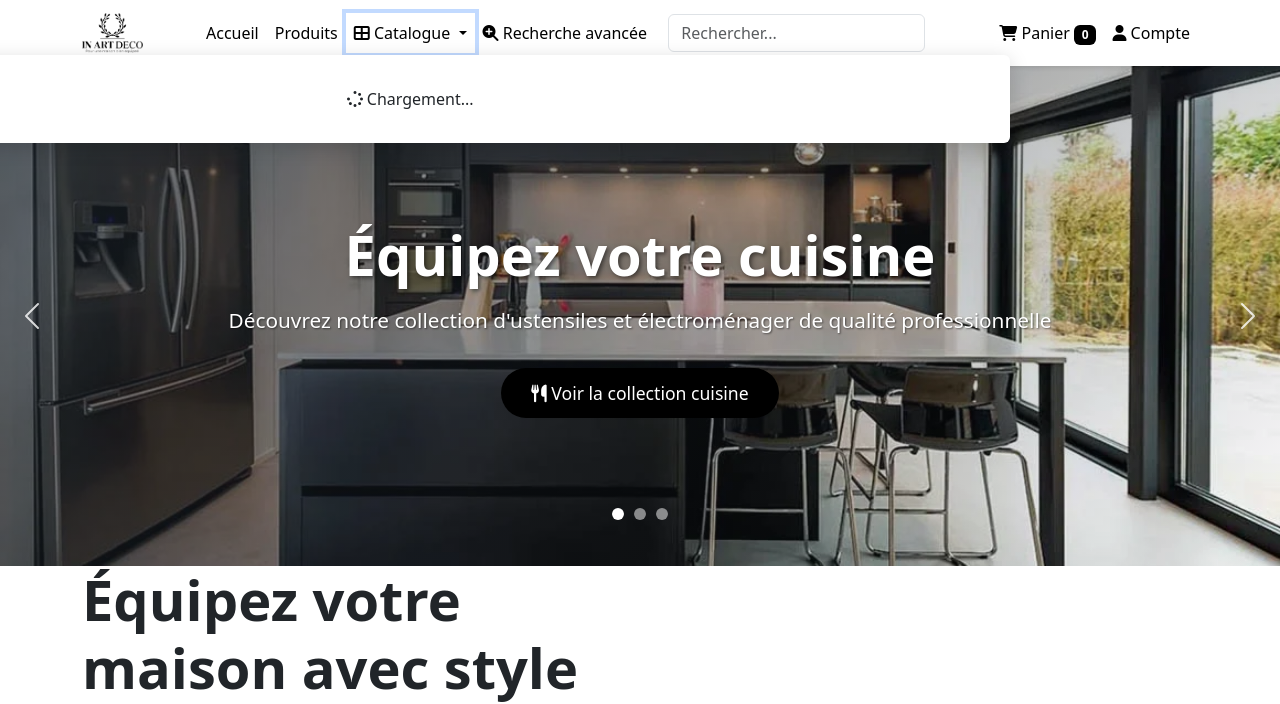
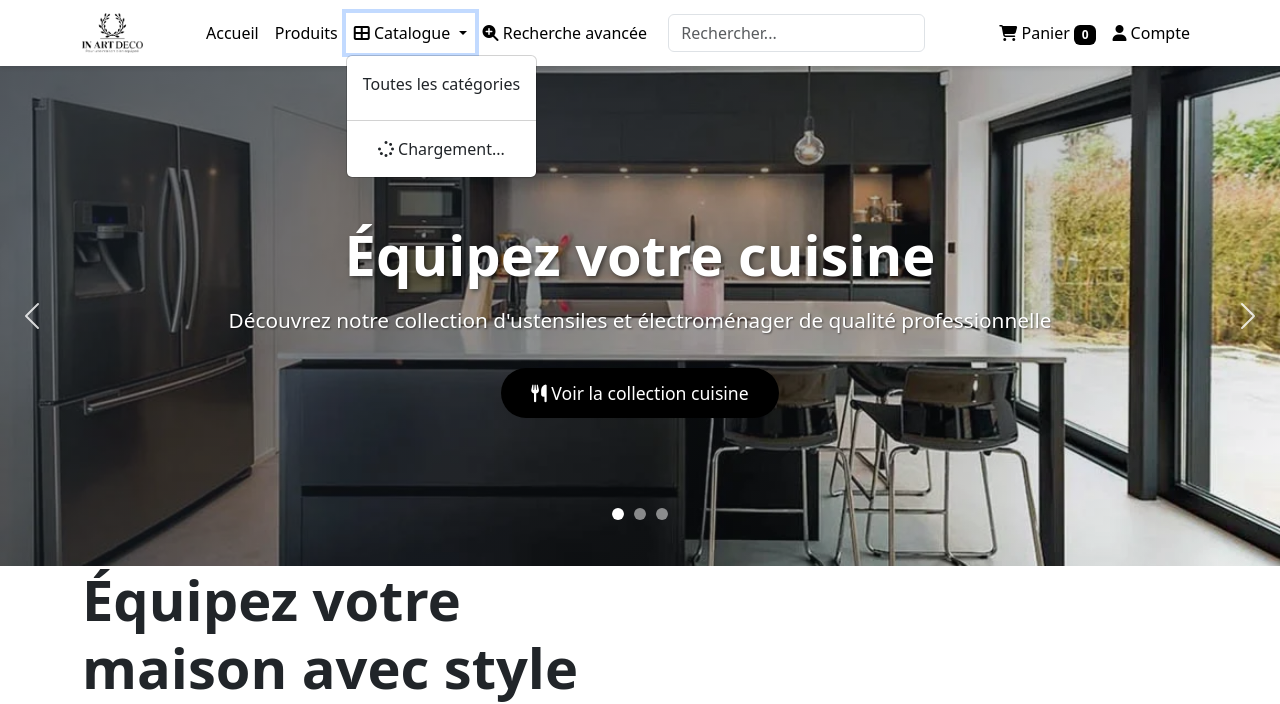
Before and after one commit to naderbenammar25/InartDeco, a Django app: page / in a window 1280 px wide, after a click on "Catalogue". Shown: the top 704 px of the page. Run offline with Django 5.2, Linux system fonts and the light colour scheme; data that the repository does not hold is empty; some libraries are stand-ins or nearby versions.

Commit message:
avant insertion dans la base

```diff
--- a/boutique/urls.py
+++ b/boutique/urls.py
@@ -11,4 +11,6 @@ urlpatterns = [
     path('recherche/', views.recherche, name='recherche'),
     path('recherche-avancee/', views.recherche_avancee, name='recherche_avancee'),
     path('api/categories/', views.get_categories_tree, name='categories_tree'),
+    path('api/categories-dropdown/', views.categories_dropdown, name='categories_dropdown'),
+
 ]
--- a/boutique/views.py
+++ b/boutique/views.py
@@ -218,3 +218,28 @@ def recherche_avancee(request):
     }
 
     return render(request, 'boutique/recherche_avancee.html', context)
+
+# Dans boutique/views.py, ajoutez cette vue
+from django.http import JsonResponse
+from django.template.loader import render_to_string
+
+def categories_dropdown(request):
+    """Vue AJAX pour charger la liste simple des catégories"""
+    if request.headers.get('X-Requested-With') == 'XMLHttpRequest':
+        # Récupérer seulement les catégories principales (sans parent)
+        categories_principales = Categorie.objects.filter(parent=None, active=True).order_by('ordre', 'nom')
+
+        html = ""
+        for categorie in categories_principales:
+            html += f'<li><a class="dropdown-item" href="/produits/?categorie={categorie.id}">'
+            html += f'<i class="{categorie.icone}"></i> {categorie.nom}</a></li>'
+
+            # Ajouter les sous-catégories avec indentation
+            sous_categories = categorie.sous_categories.filter(active=True).order_by('ordre', 'nom')
+            for sous_cat in sous_categories:
+                html += f'<li><a class="dropdown-item ps-4" href="/produits/?categorie={sous_cat.id}">'
+                html += f'&nbsp;&nbsp;→ {sous_cat.nom}</a></li>'
+
+        return JsonResponse({'html': html})
+
+    return JsonResponse({'error': 'Requête invalide'}, status=400)
--- a/templates/base.html
+++ b/templates/base.html
@@ -281,6 +281,24 @@
         .mega-menu-links a:hover {
             color: var(--accent-color);
         }
+
+
+.dropdown-menu {
+    max-height: 400px;
+    overflow-y: auto;
+}
+
+.dropdown-item {
+    padding: 8px 16px;
+}
+
+.dropdown-item:hover {
+    background-color: #f8f9fa;
+}
+
+.dropdown-divider {
+    margin: 0.5rem 0;
+}
     </style>
 
     {% block extra_css %}{% endblock %}
@@ -305,15 +323,18 @@
                     <li class="nav-item">
                         <a class="nav-link" href="{% url 'boutique:liste_produits' %}">Produits</a>
                     </li>
-                    <li class="nav-item dropdown mega-dropdown">
-                        <a class="nav-link dropdown-toggle" href="#" role="button" data-bs-toggle="dropdown">
+                    <li class="nav-item dropdown">
+    <a class="nav-link dropdown-toggle" href="#" role="button" data-bs-toggle="dropdown" aria-expanded="false">
         <i class="fas fa-th-large"></i> Catalogue
     </a>
-                        <div class="dropdown-menu mega-menu-container" id="categories-mega-menu">
-                            <div class="loading-spinner text-center p-4">
+    <ul class="dropdown-menu" id="categories-dropdown">
+        <li><p class="dropdown-item">Toutes les catégories</p></li>
+        <li><hr class="dropdown-divider"></li>
+        <!-- Les catégories seront chargées ici -->
+        <li class="text-center p-2">
             <i class="fas fa-spinner fa-spin"></i> Chargement...
-                            </div>
-                        </div>
+        </li>
+    </ul>
 </li>
                     <li class="nav-item">
                         <a class="nav-link" href="{% url 'boutique:recherche_avancee' %}">
@@ -454,27 +475,41 @@
     <script src="https://cdn.jsdelivr.net/npm/bootstrap@5.3.0/dist/js/bootstrap.bundle.min.js"></script>
 
     <!-- JavaScript pour charger les catégories -->
+    <!-- Remplacez le script existant dans base.html par : -->
 <script>
 document.addEventListener('DOMContentLoaded', function() {
-        const megaMenu = document.getElementById('categories-mega-menu');
+    const categoriesDropdown = document.getElementById('categories-dropdown');
     let categoriesLoaded = false;
 
-        // Charger les catégories au premier survol
-        megaMenu.closest('.mega-dropdown').addEventListener('mouseenter', function() {
+    // Charger les catégories au premier clic/survol
+    categoriesDropdown.closest('.dropdown').addEventListener('mouseenter', function() {
         if (!categoriesLoaded) {
-                fetch('{% url "boutique:categories_tree" %}', {
+            fetch('{% url "boutique:categories_dropdown" %}', {
                 headers: {
                     'X-Requested-With': 'XMLHttpRequest'
                 }
             })
             .then(response => response.json())
             .then(data => {
-                    megaMenu.innerHTML = data.html;
+                // Garder le premier élément "Toutes les catégories"
+                const firstItems = `
+                    <li><a class="dropdown-item" href="{% url 'boutique:liste_produits' %}">
+                        <i class="fas fa-th"></i> Toutes les catégories
+                    </a></li>
+                    <li><hr class="dropdown-divider"></li>
+                `;
+                categoriesDropdown.innerHTML = firstItems + data.html;
                 categoriesLoaded = true;
             })
             .catch(error => {
                 console.error('Erreur:', error);
-                    megaMenu.innerHTML = '<div class="p-4 text-center text-danger">Erreur de chargement</div>';
+                categoriesDropdown.innerHTML = `
+                    <li><a class="dropdown-item" href="{% url 'boutique:liste_produits' %}">
+                        <i class="fas fa-th"></i> Toutes les catégories
+                    </a></li>
+                    <li><hr class="dropdown-divider"></li>
+                    <li class="dropdown-item text-danger">Erreur de chargement</li>
+                `;
             });
         }
     });
```
Lines whose indentation alone changed are shown as unchanged.
